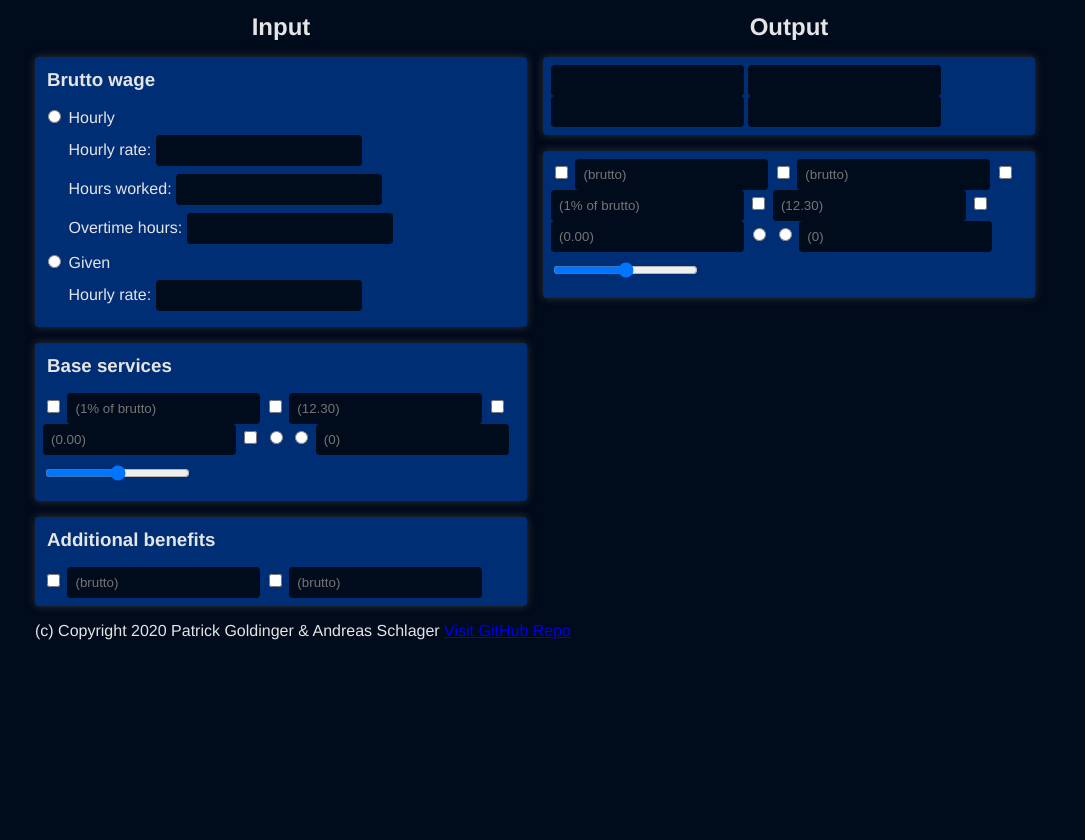
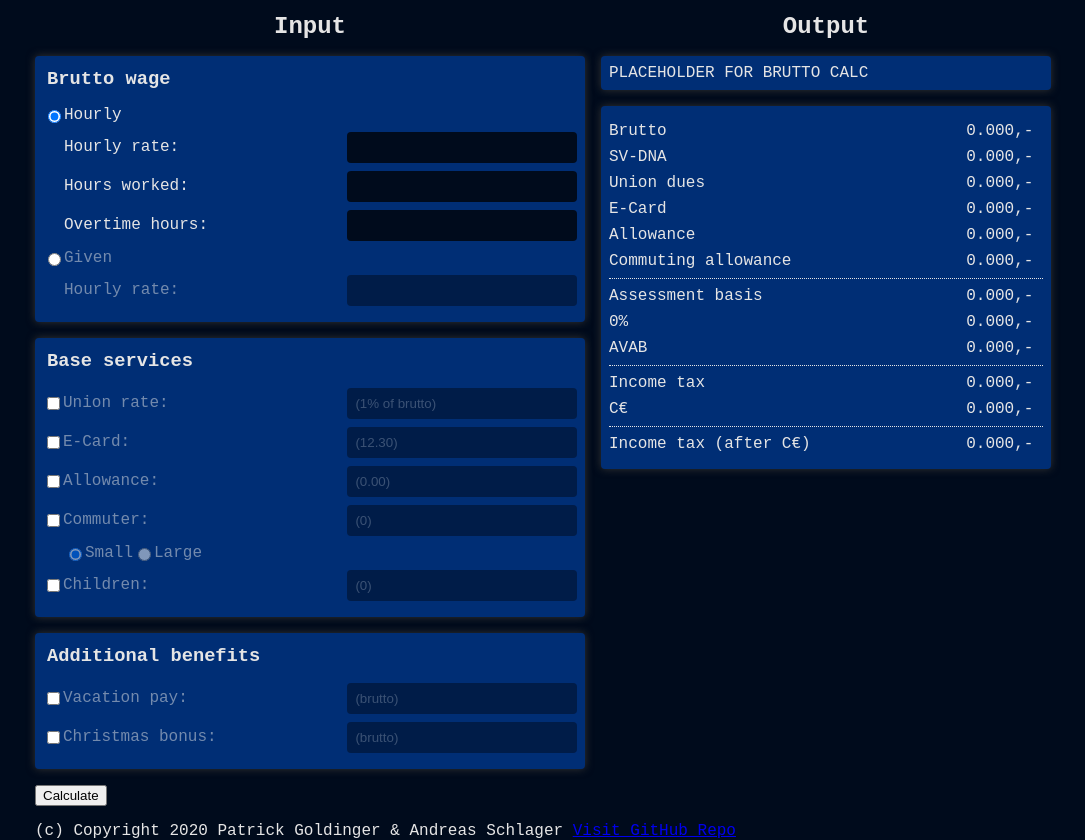
Before and after one commit to patrickgold/nettocalc, a plain HTML site: page index.html in a window 1280 px wide. Shown: the part 83-923 px from the top of the page, without its empty margins (105-1190 px from the left). Before the commit the page ends 800 px from the top, so only its background shows below. Drawn offline with Linux system fonts and the light colour scheme.

Commit message:
Add input and basic output UI

```diff
--- a/index.html
+++ b/index.html
@@ -21,9 +21,8 @@
             <div class="box">
                 <h3>Brutto wage</h3>
                 <span class="row">
-                    <input type="radio" name="i__brutto_type" id="i__brutto_type_hourly">
+                    <input type="radio" name="i__brutto_type" id="i__brutto_type_hourly" checked>
                     <label for="i__brutto_type_hourly">Hourly</label>
-                </span>
                     <span class="row">
                         <input type="checkbox" class="checkbox_placeholder">
                         <label>Hourly rate:</label>
@@ -39,61 +38,124 @@
                         <label>Overtime hours:</label>
                         <input type="number" id="i__overtime_hours">
                     </span>
+                </span>
                 <span class="row">
                     <input type="radio" name="i__brutto_type" id="i__brutto_type_given">
                     <label for="i__brutto_type_given">Given</label>
-                </span>
                     <span class="row">
                         <input type="checkbox" class="checkbox_placeholder">
                         <label>Hourly rate:</label>
                         <input type="number" id="i__brutto">
                     </span>
+                </span>
             </div>
             <div class="box">
                 <h3>Base services</h3>
+                <span class="row">
                     <input type="checkbox" id="i__has_union">
-                <input type="number" id="i__union_rate" placeholder="(1% of brutto)">
+                    <label for="i__has_union">Union rate:</label>
+                    <input type="number" id="i__union_rate" placeholder="(1% of brutto)" data-unit="%">
+                </span>
+                <span class="row">
                     <input type="checkbox" id="i__has_ecard">
-                <input type="number" id="i__ecard" placeholder="(12.30)">
+                    <label for="i__has_ecard">E-Card:</label>
+                    <input type="number" id="i__ecard" placeholder="(12.30)" data-unit="€">
+                </span>
+                <span class="row">
                     <input type="checkbox" id="i__has_allowance">
-                <input type="number" id="i__allowance" placeholder="(0.00)">
+                    <label for="i__has_allowance">Allowance:</label>
+                    <input type="number" id="i__allowance" placeholder="(0.00)" data-unit="€">
+                </span>
+                <span class="row">
                     <input type="checkbox" id="i__has_commuter">
-                <input type="radio" name="i__commuter" id="i__has_commutersmall">
-                <input type="radio" name="i__commuter" id="i__has_commuterlarge">
+                    <label for="i__has_commuter">Commuter:</label>
                     <input type="number" id="i_commuterkm" placeholder="(0)">
-                <input type="range" min="0" max="6" step="1" id="i_children">
+                    <span class="row">
+                        <input type="checkbox" class="checkbox_placeholder">
+                        <input type="radio" name="i__has_commuter" id="i__has_commutersmall" checked>
+                        <label for="i__has_commutersmall">Small</label>
+                        <input type="radio" name="i__has_commuter" id="i__has_commuterlarge">
+                        <label for="i__has_commuterlarge">Large</label>
+                    </span>
+                </span>
+                <span class="row">
+                    <input type="checkbox" id="i__has_children">
+                    <label for="i__has_children">Children:</label>
+                    <input type="number" id="i_children" placeholder="(0)">
+                </span>
             </div>
             <div class="box">
                 <h3>Additional benefits</h3>
+                <span class="row">
                     <input type="checkbox" id="i__has_vacation_pay">
+                    <label for="i__has_vacation_pay">Vacation pay:</label>
                     <input type="number" id="i__vacationpay" placeholder="(brutto)">
+                </span>
+                <span class="row">
                     <input type="checkbox" id="i__has_christmas_bonus">
+                    <label for="i__has_christmas_bonus">Christmas bonus:</label>
                     <input type="number" id="i__christmas_bonus" placeholder="(brutto)">
+                </span>
             </div>
+            <button id="calculate_btn">Calculate</button>
         </div>
         <div class="column" id="output">
             <h2>Output</h2>
             <div class="box">
-                <input type="number" id="o__hourly_rate">
-                <input type="number" id="o__hours">
-                <input type="number" id="o__overtime_hours">
-                <input type="number" id="o__brutto">
+                PLACEHOLDER FOR BRUTTO CALC
             </div>
             <div class="box">
-                <input type="checkbox" id="i__has_vacation_pay">
-                <input type="number" id="i__vacationpay" placeholder="(brutto)">
-                <input type="checkbox" id="i__has_christmas_bonus">
-                <input type="number" id="i__christmas_bonus" placeholder="(brutto)">
-                <input type="checkbox" id="i__has_union">
-                <input type="number" id="i__union_rate" placeholder="(1% of brutto)">
-                <input type="checkbox" id="i__has_ecard">
-                <input type="number" id="i__ecard" placeholder="(12.30)">
-                <input type="checkbox" id="i__has_allowance">
-                <input type="number" id="i__allowance" placeholder="(0.00)">
-                <input type="radio" name="i__commuter" id="i__has_commutersmall">
-                <input type="radio" name="i__commuter" id="i__has_commuterlarge">
-                <input type="number" id="i_commuterkm" placeholder="(0)">
-                <input type="range" min="0" max="6" step="1" id="i_children">
+                <span class="row">
+                    <span class="out-label">Brutto</span>
+                    <span class="out-value" id="o__brutto_ab">0.000,-&nbsp;</span>
+                </span>
+                <span class="row">
+                    <span class="out-label">SV-DNA</span>
+                    <span class="out-value" id="o__sv_dna">0.000,-&nbsp;</span>
+                </span>
+                <span class="row">
+                    <span class="out-label">Union dues</span>
+                    <span class="out-value" id="o__union_dues">0.000,-&nbsp;</span>
+                </span>
+                <span class="row">
+                    <span class="out-label">E-Card</span>
+                    <span class="out-value" id="o__ecard">0.000,-&nbsp;</span>
+                </span>
+                <span class="row">
+                    <span class="out-label">Allowance</span>
+                    <span class="out-value" id="o__allowance">0.000,-&nbsp;</span>
+                </span>
+                <span class="row">
+                    <span class="out-label">Commuting allowance</span>
+                    <span class="out-value" id="o__commuting_allowance">0.000,-&nbsp;</span>
+                </span>
+                <span class="row divider"></span>
+                <span class="row">
+                    <span class="out-label">Assessment basis</span>
+                    <span class="out-value" id="o__assessment_basis">0.000,-&nbsp;</span>
+                </span>
+                <span class="row">
+                    <span class="out-label" id="o__income_tax_rate">0%&nbsp;&nbsp;</span>
+                    <span class="out-value" id="o__income_tax_before_avab">0.000,-&nbsp;</span>
+                </span>
+                <span class="row">
+                    <span class="out-label">AVAB</span>
+                    <span class="out-value" id="o__avab">0.000,-&nbsp;</span>
+                </span>
+                <span class="row divider"></span>
+                <span class="row">
+                    <span class="out-label">Income tax</span>
+                    <span class="out-value" id="o__income_tax">0.000,-&nbsp;</span>
+                </span>
+                <span class="row">
+                    <span class="out-label">C€</span>
+                    <span class="out-value" id="o__commuter_euro">0.000,-&nbsp;</span>
+                </span>
+                <span class="row divider"></span>
+                <span class="row">
+                    <span class="out-label">Income tax (after C€)</span>
+                    <span class="out-value" id="o__income_tax_after_commuter_euro">0.000,-&nbsp;</span>
+                </span>
             </div>
         </div>
         <footer id="footer">
--- a/styles/nettocalc.css
+++ b/styles/nettocalc.css
@@ -3,7 +3,7 @@ html, body { height: 100%; }
 body {
     background-color: #000b1c;
     color: #e5e5e5;
-    font-family: 'Franklin Gothic Medium', 'Arial Narrow', Arial, sans-serif;
+    font-family: 'Courier New', Courier, monospace;
     margin: 0;
     width: 100%;
 }
@@ -15,6 +15,7 @@ body {
         "header header"
         "input output"
         "footer footer";
+    grid-template-columns: 55% 45%;
     margin: 0 auto;
     max-width: 1000px;
 }
@@ -30,8 +31,14 @@ body {
     text-align: center;
     width: 100%;
 }
+.column > #calculate_btn {
+    margin: 16px 0 0 auto;
+}
 #input {
     grid-area: input;
+    -moz-user-select: none;
+    -webkit-user-select: none;
+    user-select: none;
 }
 #output {
     grid-area: output;
@@ -47,19 +54,29 @@ body {
 .box + .box {
     margin-top: 16px;
 }
-.box > h3 {
+.box h3 {
     margin: 4px 4px 16px 4px;
 }
-.box > .row {
-    display: block;
+.box .row {
+    align-items: center;
+    display: flex;
+    flex-wrap: wrap;
     margin: 8px 0;
     width: 100%;
 }
-.box > .row > .checkbox_placeholder {
+.box .row > .row {
+    margin: 8px 0 0 0;
+}
+.box .row .checkbox_placeholder {
     margin: 0 4px;
     visibility: hidden;
 }
-.box > .row > input[type="number"] {
+.box .row input[type="checkbox"]:not(.checkbox_placeholder):first-child:not(:checked) ~ *,
+.box .row input[type="radio"]:first-child:not(:checked) ~ * {
+    opacity: 0.5;
+}
+.box .row input[type="number"] {
+    align-self: flex-end;
     margin: 0 0 0 auto;
     width: 40%;
 }
@@ -71,6 +88,19 @@ body {
     color: #e5e5e5;
     padding: 8px;
 }
+.box .row.divider {
+    border-top: 1px dotted #e5e5e5;
+    margin: 0;
+}
+.box .row .out-label {
+    width: 70%;
+}
+.box .row .out-value {
+    width: 30%;
+}
+.box .row .out-value {
+    text-align: right;
+}
 
 #footer {
     grid-area: footer;
```
Lines whose indentation alone changed are shown as unchanged.
